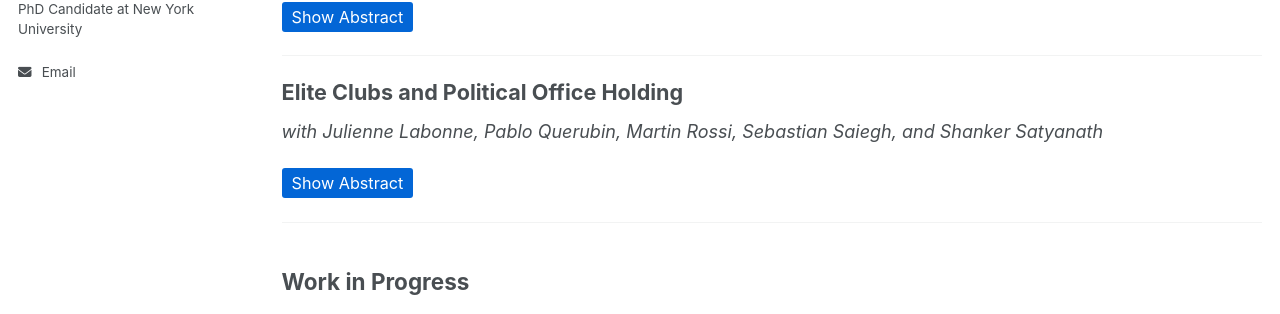
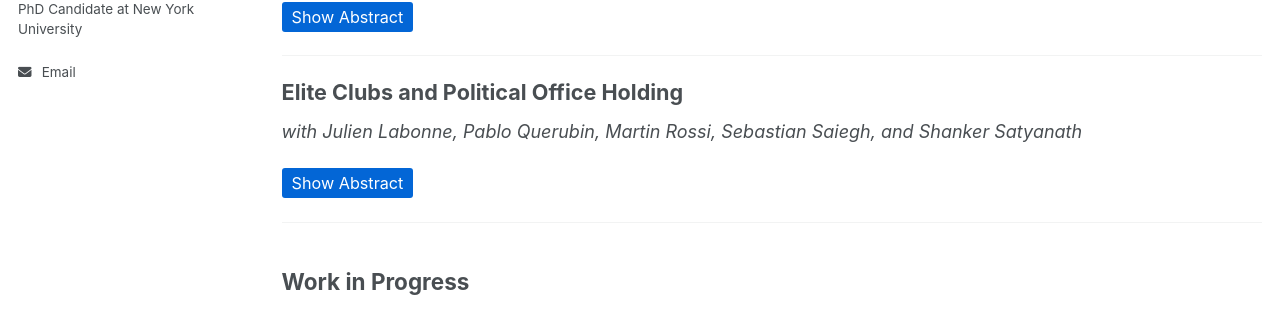
Before and after one commit to IvanSanMiguel/ivansanmiguel.github.io, a Jekyll site: the page built from _pages/research.md, in a window 1280 px wide and 1129 px high. Shown: the part 310-624 px from the top of the window. Built offline with Jekyll 4.4.1, drawn with Linux system fonts in a browser that asks for light colours; a script that is not in the unit is left out.

Commit message:
Fix spelling of Julien Labonne's name
Co-Authored-By: Claude Opus 4.6 <noreply@anthropic.com>

```diff
--- a/_pages/research.md
+++ b/_pages/research.md
@@ -71,7 +71,7 @@ Recent research suggests that politically excluded elites play a crucial role in
 ---
 
 <div class="paper-title">Elite Clubs and Political Office Holding</div>
-<div class="coauthors">with Julienne Labonne, Pablo Querubin, Martin Rossi, Sebastian Saiegh, and Shanker Satyanath</div>
+<div class="coauthors">with Julien Labonne, Pablo Querubin, Martin Rossi, Sebastian Saiegh, and Shanker Satyanath</div>
 
 <button class="abstract-button" id="paper2-abstract-button" onclick="toggleAbstract('paper2-abstract')">Show Abstract</button>
 <div id="paper2-abstract" class="abstract-content">
```
